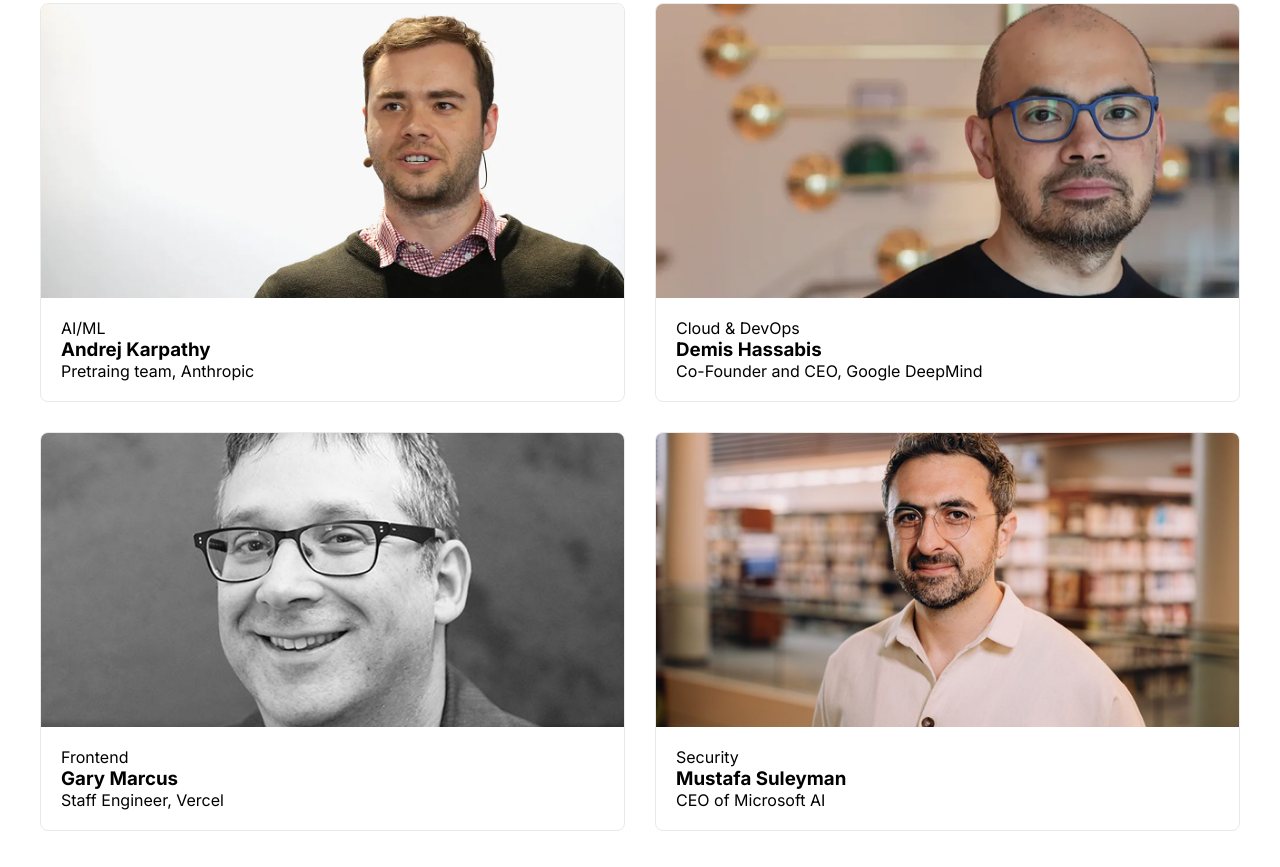
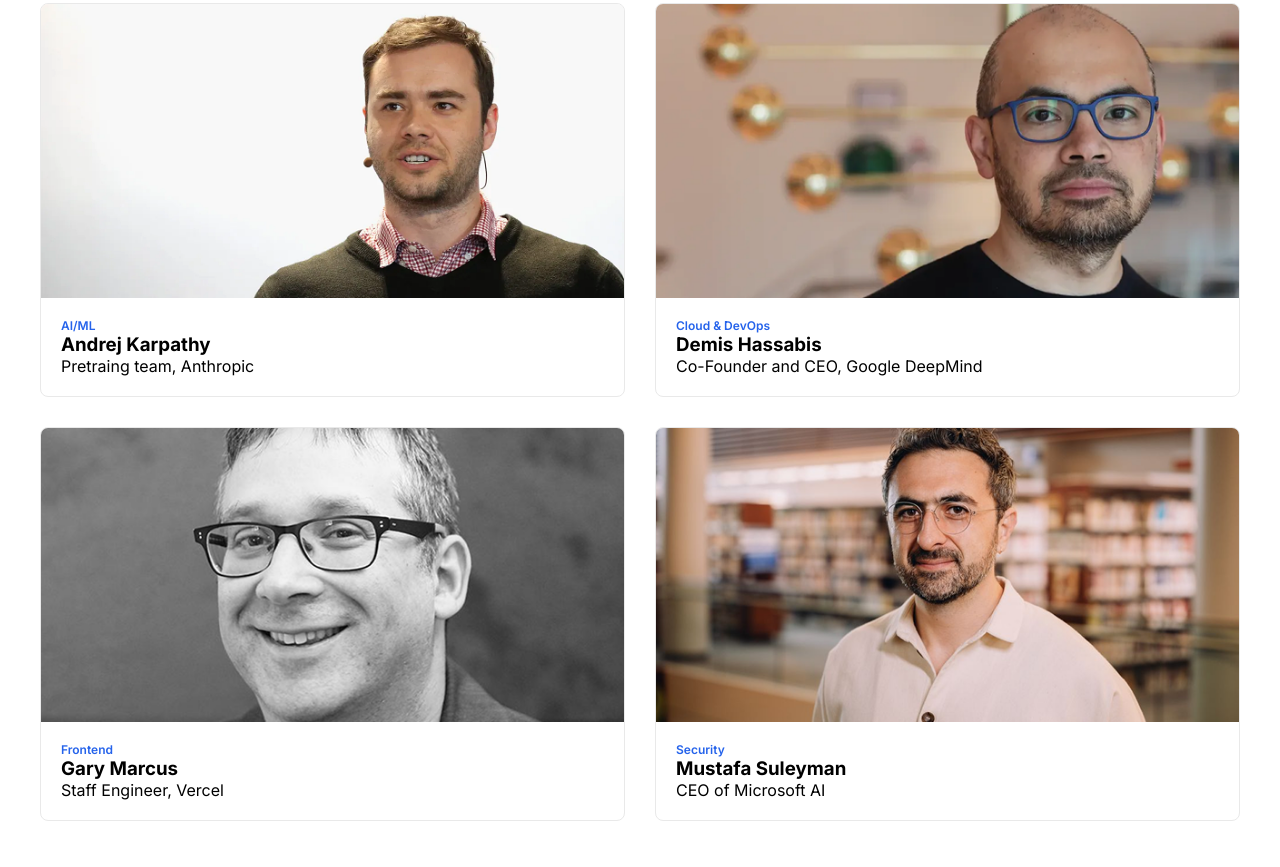
Before and after one commit to aliertijakhan/B14-A01-DevConf-2026, a plain HTML site: page index.html in a window 1280 px wide. Shown: the part 943-1810 px from the top of the page. Drawn offline with Linux system fonts and the light colour scheme.

Commit message:
fixes speakers section label design

```diff
--- a/index.html
+++ b/index.html
@@ -50,7 +50,7 @@
             <div class="card">
                 <img src="./images/andrej.png" alt="">
                 <div class="card-content">
-                    <p>AI/ML</p>
+                    <p class="label">AI/ML</p>
                     <h3>Andrej Karpathy</h3>
                     <p>Pretraing team, Anthropic</p>
                 </div>
@@ -58,7 +58,7 @@
             <div class="card">
                 <img src="./images/demis.png" alt="">
                 <div class="card-content">
-                    <p>Cloud & DevOps</p>
+                    <p class="label">Cloud & DevOps</p>
                     <h3>Demis Hassabis</h3>
                     <p>Co-Founder and CEO, Google DeepMind </p>
                 </div>
@@ -66,7 +66,7 @@
             <div class="card">
                 <img src="./images/gary.png" alt="">
                 <div class="card-content">
-                    <p>Frontend</p>
+                    <p class="label">Frontend</p>
                     <h3>Gary Marcus</h3>
                     <p>Staff Engineer, Vercel</p>
                 </div>
@@ -74,7 +74,7 @@
             <div class="card">
                 <img src="./images/mustafa.png" alt="">
                 <div class="card-content">
-                    <p>Security</p>
+                    <p class="label">Security</p>
                     <h3>Mustafa Suleyman</h3>
                     <p>CEO of Microsoft AI</p>
                 </div>
--- a/style.css
+++ b/style.css
@@ -127,5 +127,10 @@ img {
     font-weight: bold;
     margin: 20px;
 }
+.label{
+    color: #2563EB;
+    font-weight:600;
+    font-size: 12px;
+}
 
 /* secure spot section styles */
```
